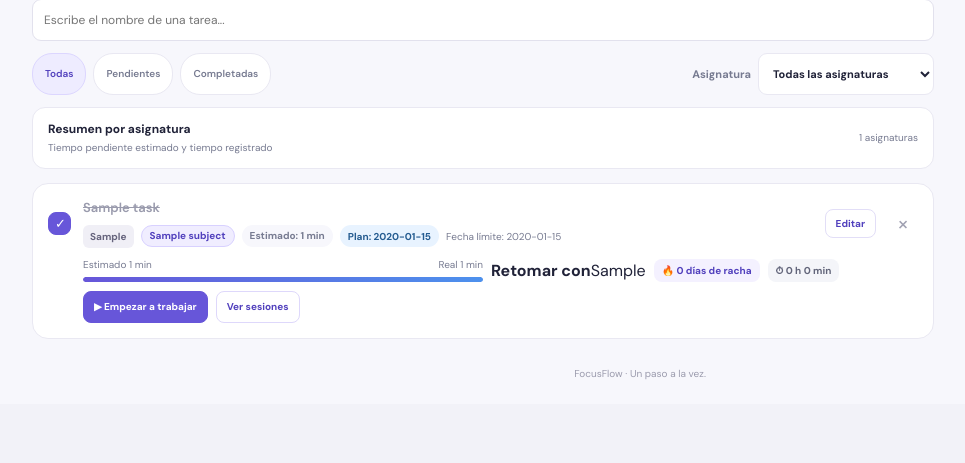
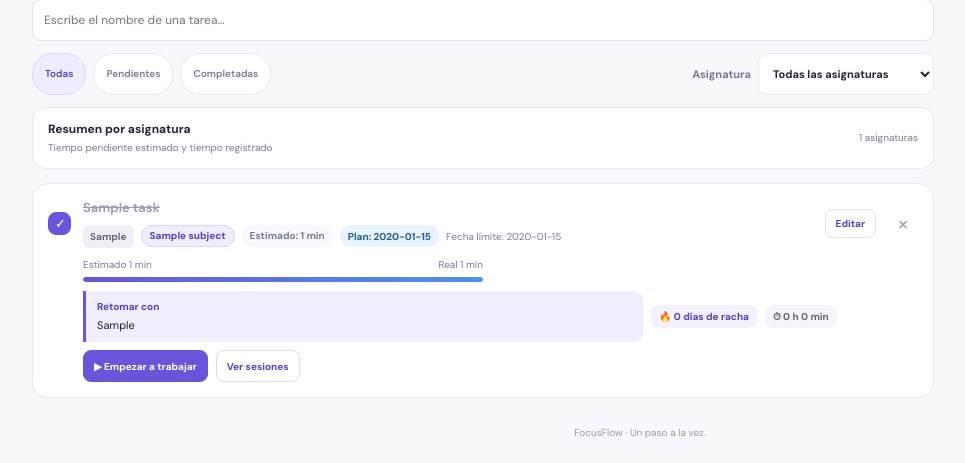
Before and after one commit to Franxescoo/FOOCUS, a Flask app: page / in a window 1280 px wide. Shown: the part 1949-2412 px from the top of the page, without its empty margins (0-965 px from the left). Before the commit the page ends 2328 px from the top, so only its background shows below. Run offline with Flask 3, Linux system fonts and the light colour scheme; data comes from the database, SQL or seed files in the repository; tables that the repository leaves empty hold one stand-in row (values such as "Sample post"); some libraries are stand-ins or nearby versions.

Commit message:
Style session review notes and task follow-up

```diff
--- a/static/style.css
+++ b/static/style.css
@@ -1389,3 +1389,58 @@ html[data-theme="dark"] .weekly-plan-item {
     display: none;
   }
 }
+
+
+/* Session review: leave a useful breadcrumb for the next study block. */
+.task-next-step {
+  display: grid;
+  flex: 1 0 100%;
+  gap: 4px;
+  max-width: 560px;
+  padding: 9px 11px;
+  border-left: 3px solid var(--purple);
+  border-radius: 0 9px 9px 0;
+  background: var(--soft-purple);
+}
+.task-next-step strong {
+  color: var(--purple-dark);
+  font-size: 10px;
+}
+.task-next-step span {
+  display: -webkit-box;
+  overflow: hidden;
+  color: var(--ink);
+  font-size: 11px;
+  line-height: 1.5;
+  overflow-wrap: anywhere;
+  -webkit-box-orient: vertical;
+  -webkit-line-clamp: 3;
+}
+.work-log-review,
+.work-log-next-step {
+  display: grid;
+  gap: 3px;
+  margin-top: 7px;
+}
+.work-log-review > strong,
+.work-log-next-step > strong {
+  color: var(--muted);
+  font-size: 10px;
+  letter-spacing: .2px;
+}
+.work-log-next-step {
+  padding: 9px 10px;
+  border-radius: 9px;
+  background: var(--soft-purple);
+}
+.work-log-next-step > strong {
+  color: var(--purple-dark);
+}
+html[data-theme="dark"] .task-next-step,
+html[data-theme="dark"] .work-log-next-step {
+  background: #292640;
+}
+html[data-theme="dark"] .task-next-step strong,
+html[data-theme="dark"] .work-log-next-step > strong {
+  color: #c0b8ff;
+}
```
